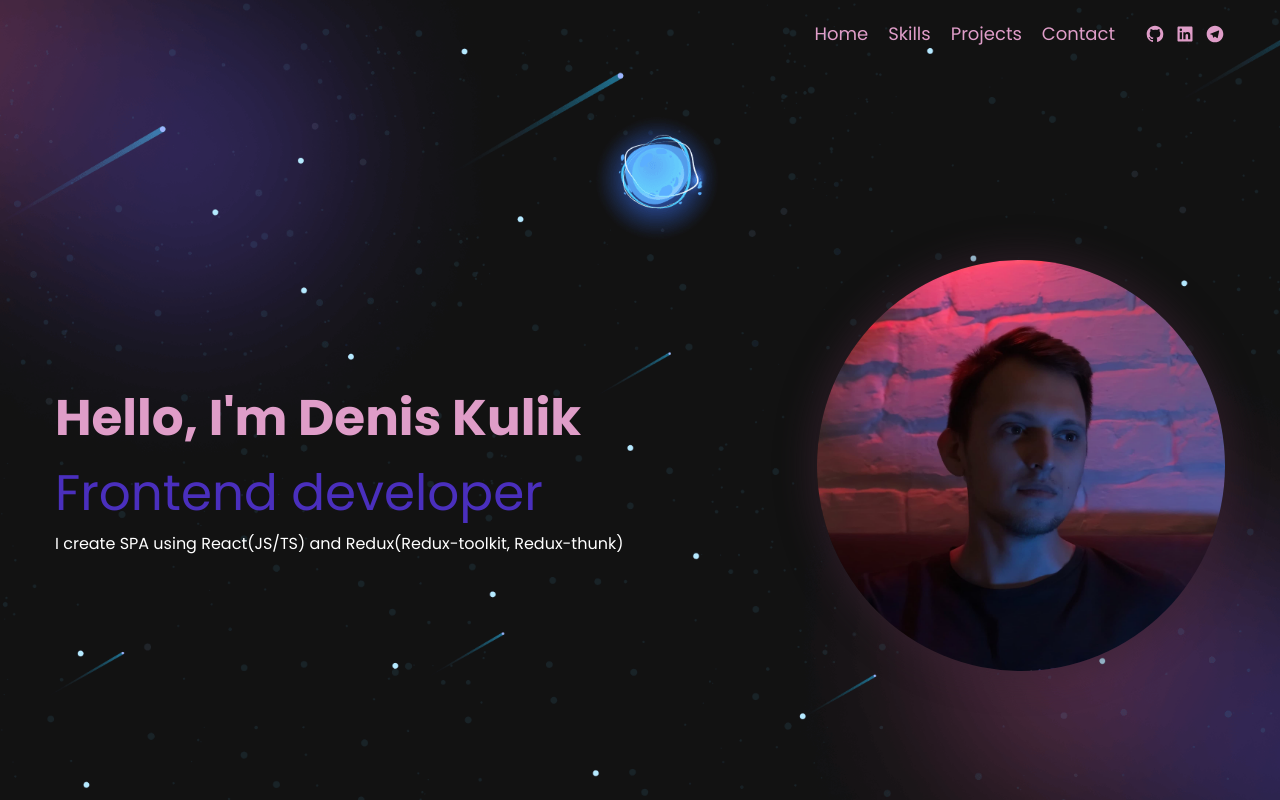
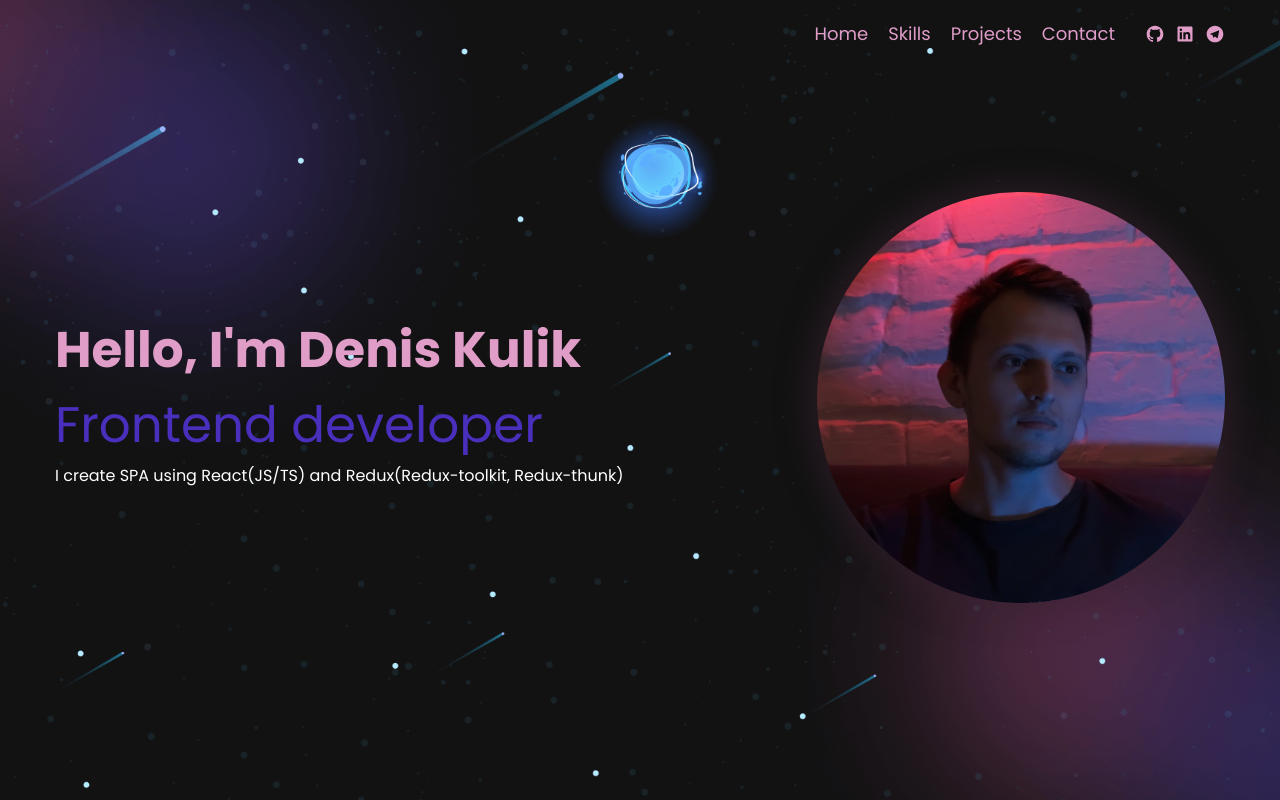
Before and after one commit to DenisKulik/frontend-developer-portfolio, a React (Vite) app: page / in a window 1280 px wide. Built offline with nearby package versions, Linux system fonts and the light colour scheme.

Commit message:
add flex container to Home

```diff
--- a/src/layout/Home/HomeStyles.ts
+++ b/src/layout/Home/HomeStyles.ts
@@ -3,7 +3,9 @@ import banner from '../../assets/banner-bg.png';
 
 export const HomeWrapper = styled.section`
   height: 100vh;
-  padding: 26rem 0 10rem 0;
+  display: flex;
+  justify-content: center;
+  align-items: center;
   position: relative;
   background: url(${banner}) center center no-repeat;
   background-size: cover;
```
